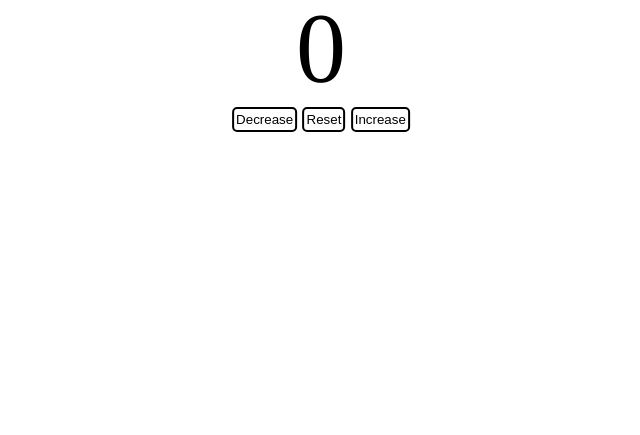
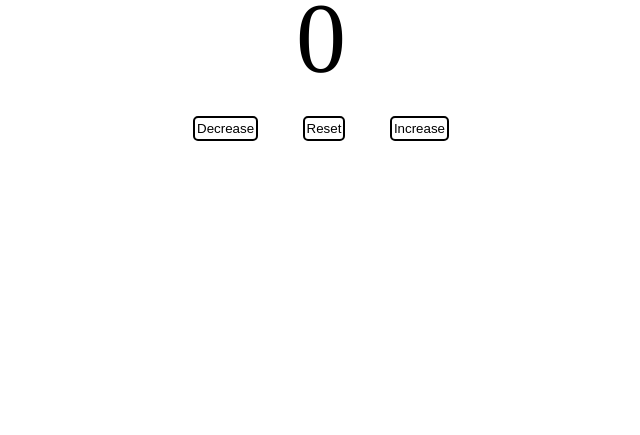
Before and after one commit to Abhi-Cool-karni/counteer.github.io, a plain HTML site: page index.html in a window 1280 px wide. Shown: the part 365-800 px from the top of the page, without its empty margins (319-959 px from the left). Drawn offline with Linux system fonts and the light colour scheme.

Commit message:
Update style.css
Fixed height and width of container

```diff
--- a/style.css
+++ b/style.css
@@ -8,11 +8,12 @@
   position: absolute;
   top: 50%;
   left: 50%;
+  width: 256px;
   transform: translate(-50%, -50%);
   display: grid;
   grid-template-columns: 1fr;
-  grid-template-rows: 50px 100px 40px;
-  gap: 9px 0px;
+  grid-template-rows: 50px 100px 60px;
+  gap: 18px 0px;
   grid-auto-flow: row;
   grid-template-areas:
     "Counter"
```
